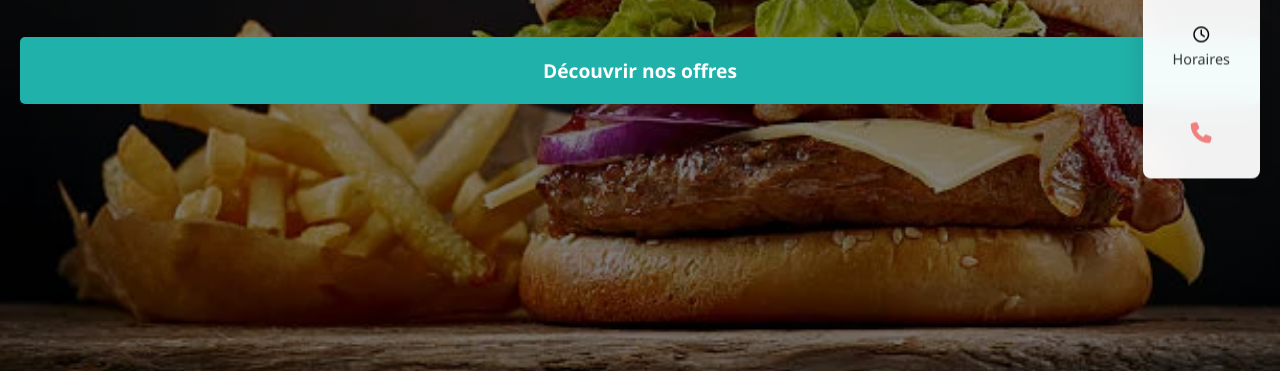
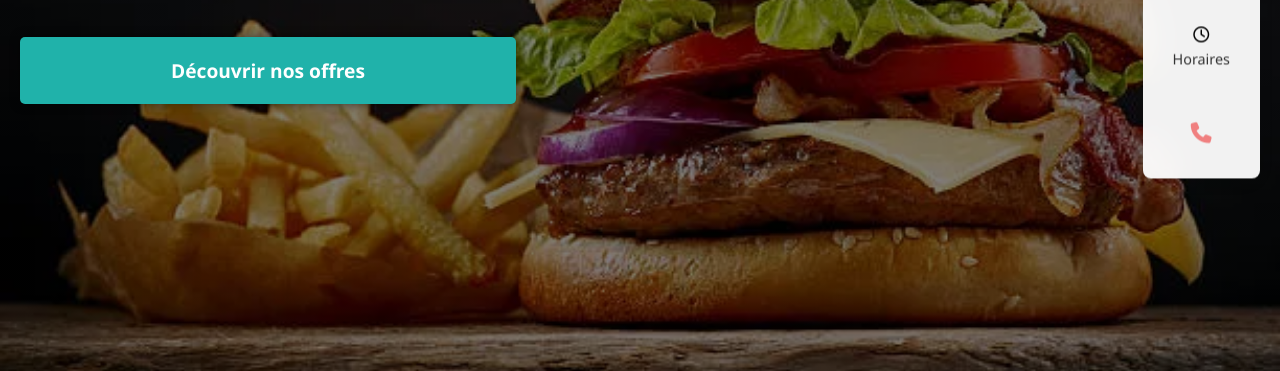
Before and after one commit to martinmamadou/testing, a website: page index.html in a window 1280 px wide. Shown: the part 429-800 px from the top of the page. Drawn offline with Linux system fonts and the light colour scheme.

Commit message:
adjustements

```diff
--- a/assets/styles/scss/_home.scss
+++ b/assets/styles/scss/_home.scss
@@ -78,6 +78,12 @@
   border-radius: 5px;
   font-size: 1.2rem;
   font-weight: 600;
+  width:70%;
+  box-shadow: 0 0 10px rgba(0, 0, 0, 0.5);
+  @media screen and (min-width: $desktop) {
+    width: 40%;
+
+  }
 }
 
 // Carrousel des offres
```
Also changed, not shown: assets/styles/css/style.css, 1 other file.
